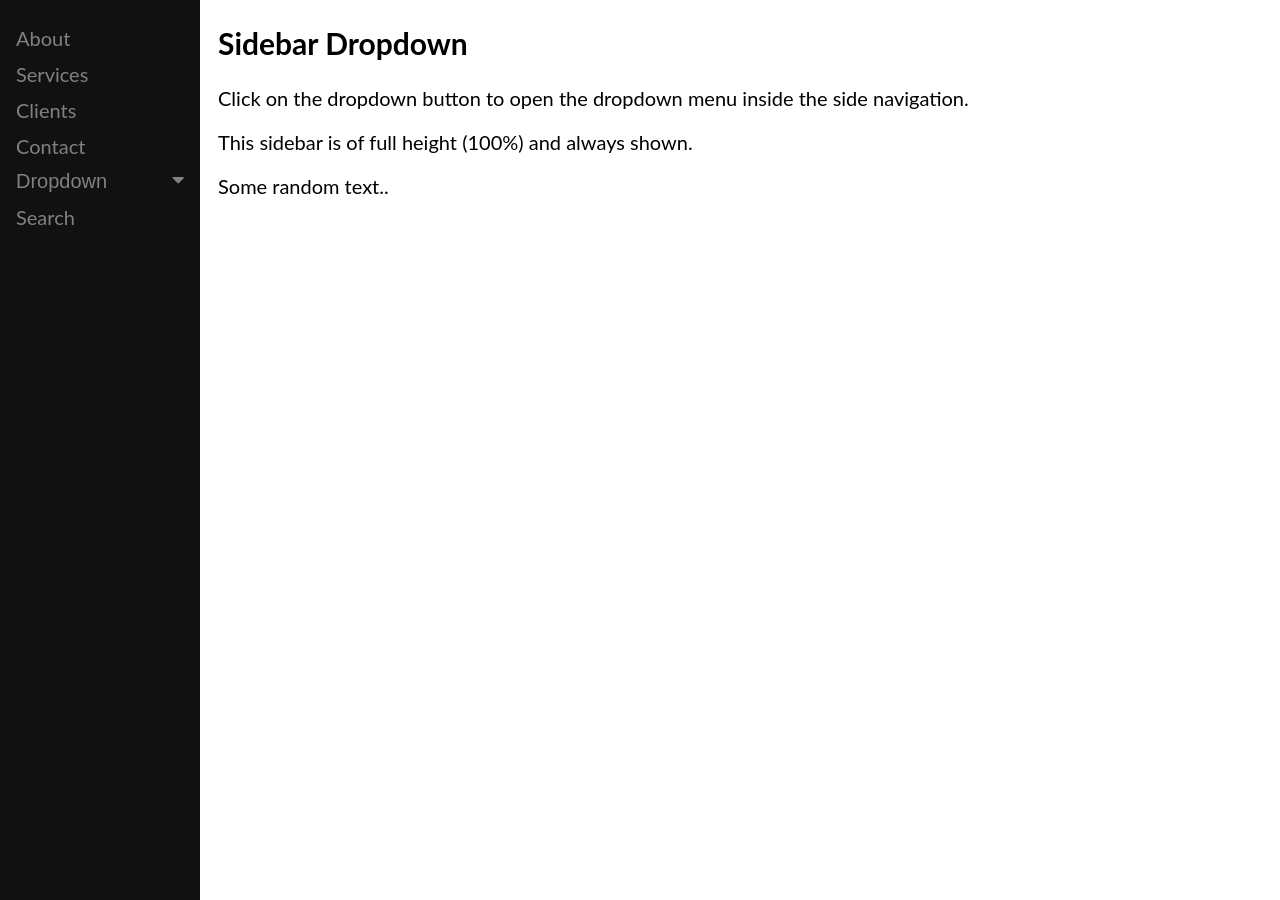
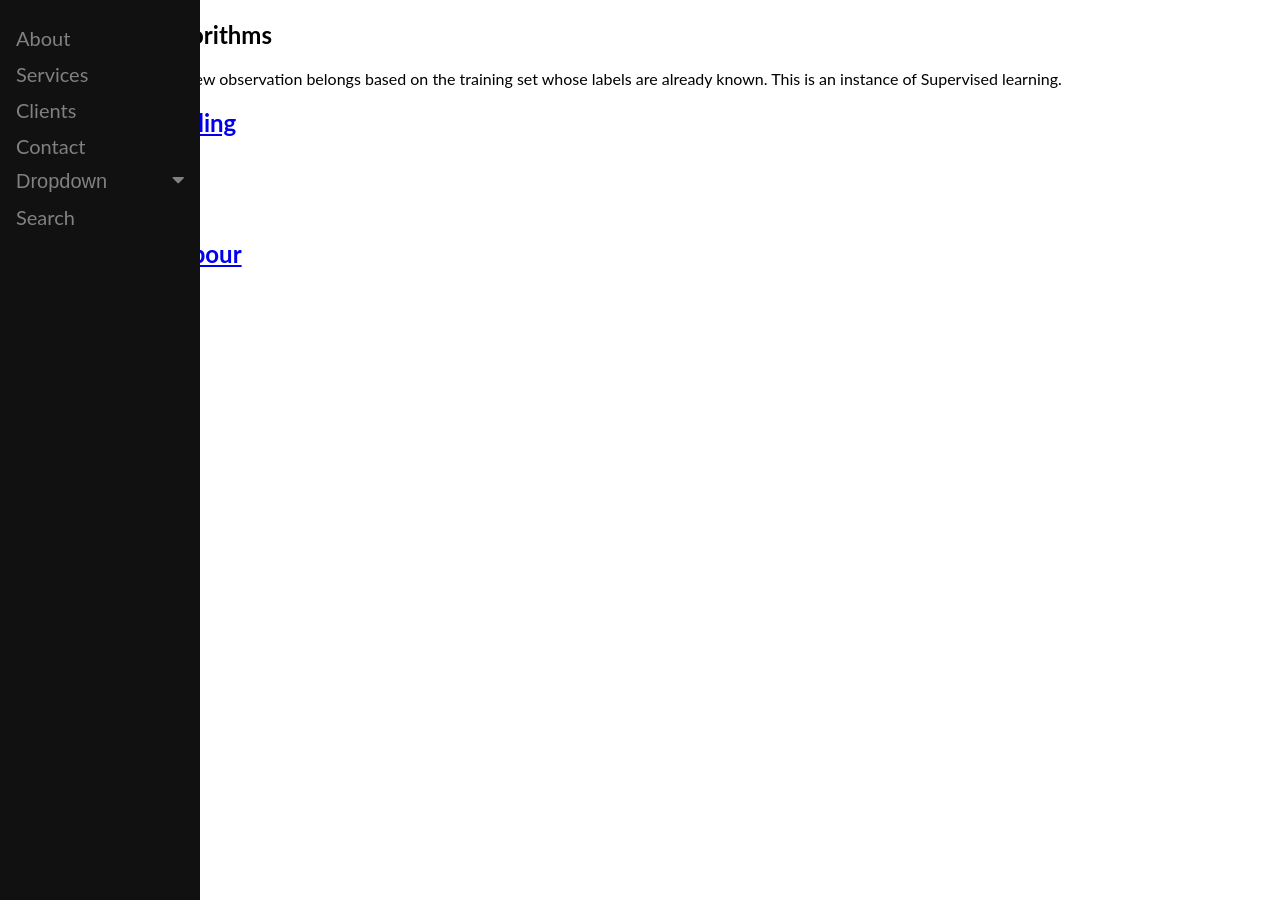
Before and after one commit to pskaranth/datascience, a Jekyll site: the page built from index.md, in a window 1280 px wide. Built offline with Jekyll 4.4.1, drawn with Linux system fonts in a browser that asks for light colours; our own code applies the rules of GitHub Pages for plain Markdown files.

Commit message:
Update default.html

```diff
--- a/_layouts/default.html
+++ b/_layouts/default.html
@@ -91,13 +91,17 @@ body {
   </div>
   <a href="#contact">Search</a>
 </div>
+ <section>
+        {{ content }}
 
-<div class="main">
+</section>
+<!--<div class="main">
   <h2>Sidebar Dropdown</h2>
   <p>Click on the dropdown button to open the dropdown menu inside the side navigation.</p>
   <p>This sidebar is of full height (100%) and always shown.</p>
   <p>Some random text..</p>
 </div>
+-->
 
 <script>
 /* Loop through all dropdown buttons to toggle between hiding and showing its dropdown content - This allows the user to have multiple dropdowns without any conflict */
```
